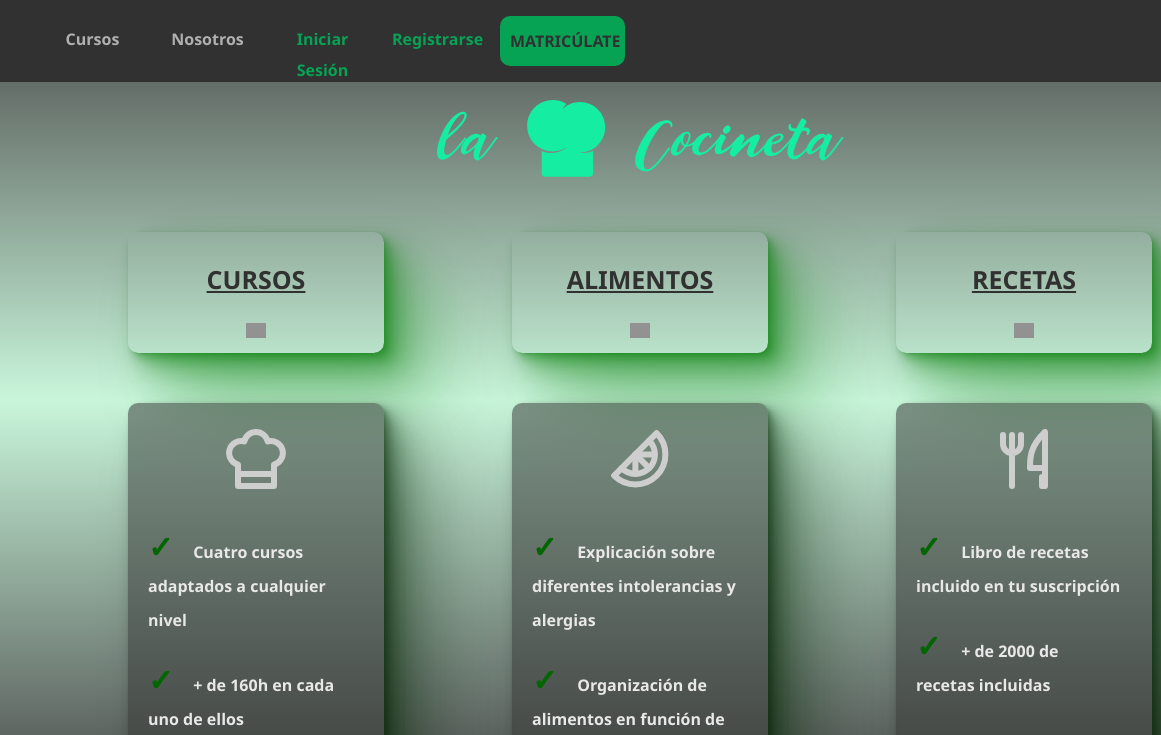
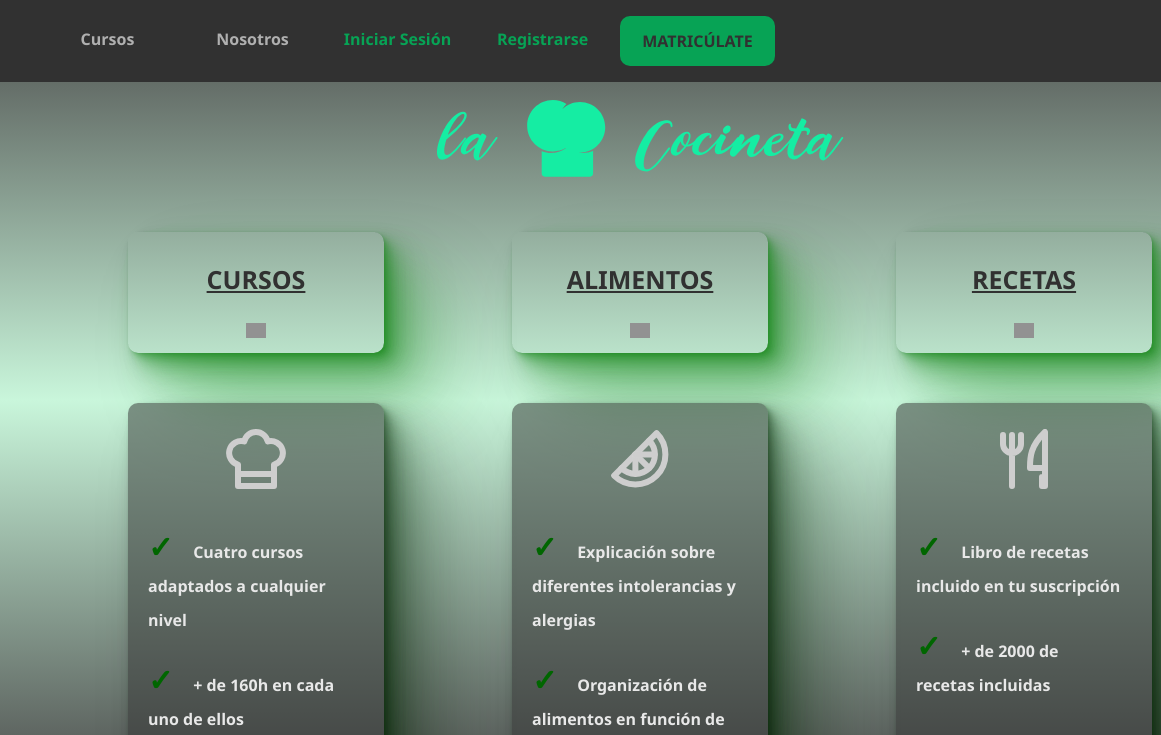
Before and after one commit to Roissm90/cokking-project, a plain HTML site: page index.html in a window 1280 px wide. Shown: the top 735 px of the page, 0-1161 px from the left. Drawn offline with Linux system fonts and the light colour scheme; grey boxes are pictures that could not be loaded.

Commit message:
fix width nav

```diff
--- a/style.css
+++ b/style.css
@@ -83,7 +83,7 @@ a[href] {
 }
 
 .main-menu__item {
-    width: 105px;
+    width: 135px;
     height: 30px;
     line-height: 30px;
     text-align: center;
```
